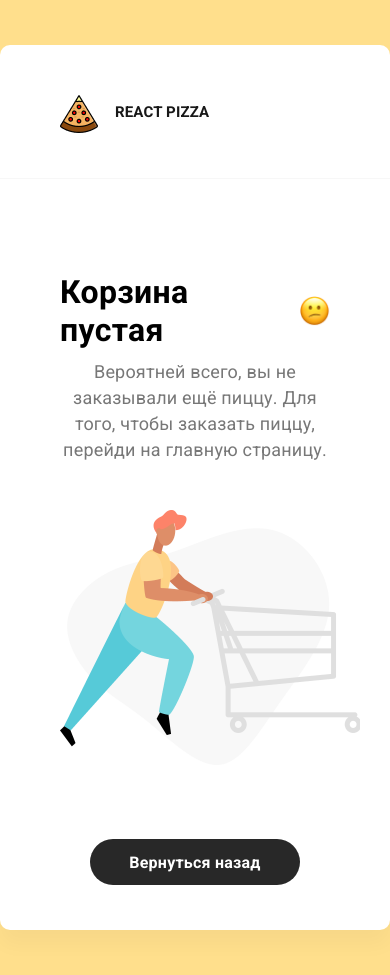
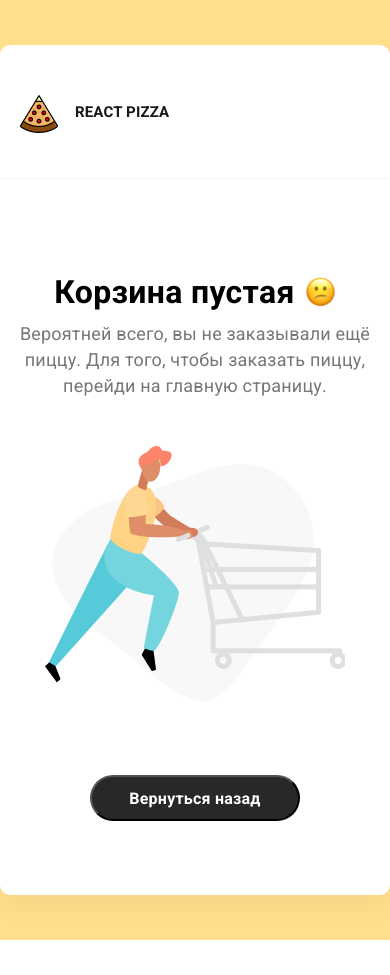
Before and after one commit to Sorini92/pizza, a React (Create React App) app: page /buscet in a window 390 px wide. After the commit the page ends 940 px from the top, so only its background shows below. Built offline with nearby package versions, Linux system fonts and the light colour scheme.

Commit message:
save buscet in local storage

```diff
--- a/src/components/buscetItem/buscetItem.scss
+++ b/src/components/buscetItem/buscetItem.scss
@@ -17,6 +17,9 @@
                     align-items: center;
                     width: 350px;
                     justify-content: flex-start;
+                    @media (max-width: 400px) {
+                        width: 450px
+                    }
                     &-img {
                         max-width: 80px;
                         max-height: 80px;
@@ -35,6 +38,9 @@
                         @media (max-width: 600px) {
                             font-size: 16px;
                         }
+                        @media (max-width: 400px) {
+                            font-size: 12px;
+                        }
                     }
                     &-descr {
                         margin-top: 3px;
@@ -45,6 +51,9 @@
                         color: #8D8D8D;
                         @media (max-width: 600px) {
                             font-size: 16px;
+                        }
+                        @media (max-width: 400px) {
+                            font-size: 12px;
                         }
                     }
                 }
@@ -84,6 +93,13 @@
                         margin-left: 12px;
                         @media (max-width: 600px) {
                             font-size: 16px;
+                            margin-right: 6px;
+                            margin-left: 6px;
+                        }
+                        @media (max-width: 400px) {
+                            margin-right: 3px;
+                            margin-left: 3px;
+                            font-size: 12px;
                         }
                     }
                     &-plus {
@@ -118,6 +134,9 @@
                     @media (max-width: 600px) {
                         font-size: 15px;
                     }
+                    @media (max-width: 400px) {
+                        font-size: 12px;
+                    }
                 }
                 &-delete {
                     margin-left: 5px;
--- a/src/components/categories/categories.scss
+++ b/src/components/categories/categories.scss
@@ -41,6 +41,11 @@
 			margin-bottom: 8px;
 			font-size: 12px;
 		}
+		@media (max-width: 395px) {
+			padding: 6px 12px;
+			margin-bottom: 8px;
+			font-size: 12px;
+		}
         &:hover {
           background-color: darken(#f9f9f9, 5%);
         }
--- a/src/components/header/header.scss
+++ b/src/components/header/header.scss
@@ -119,3 +119,31 @@
         }
     }
 }
+
+@media (max-width: 395px) {
+    .header {
+        padding-left: 20px;
+        padding-right: 20px;
+        display: flex;
+        justify-content: space-between;
+        &__left {
+            width: 80px;
+            &-title {
+                margin-top: 13px;
+                font-size: 15px;
+            }
+            &-descr {
+                display: none;
+            }
+        }
+        &__right {
+            min-width: 150px;
+            &-sum {
+                font-size: 13px;
+            }
+            &-count {
+                font-size: 13px;
+            }
+        }
+    }
+}
--- a/src/index.js
+++ b/src/index.js
@@ -2,13 +2,16 @@ import React from 'react';
 import ReactDOM from 'react-dom/client';
 import App from './components/app/App';
 import { Provider } from 'react-redux';
-import {store} from './store/index';
+import {store, persistor} from './store/index';
+import { PersistGate } from 'redux-persist/integration/react';
 
 import './styles/index.scss';
 
 const root = ReactDOM.createRoot(document.getElementById('root'));
 root.render(
-  <Provider store={store}>
-    <App />
-  </Provider>,
+	<Provider store={store}>
+		<PersistGate loading={null} persistor={persistor}>
+			<App />
+		</PersistGate>
+	</Provider>,
 );
--- a/src/pages/Buscet.js
+++ b/src/pages/Buscet.js
@@ -62,11 +62,11 @@ const Buscet = () => {
                 Для того, чтобы заказать пиццу, перейди на главную страницу.
             </div>
             <img src={empty} alt='img empty buscet' className="buscet__empty-img"/>
-            <div onClick={goBack} className="buscet__empty-btn">Вернуться назад</div>
+            <button onClick={goBack} className="buscet__empty-btn">Вернуться назад</button>
         </div>
     )
 
-    const elements = () => {
+    const somethingInBuscet = () => {
         return (
             <>
                 <div className="buscet__top">
@@ -123,7 +123,7 @@ const Buscet = () => {
                         </svg>
                             <span>Вернуться назад</span>
                         </div>
-                        <div onClick={onClickOrder} className="buscet__bottom-btns-right">Оплатить сейчас</div>
+                        <button onClick={onClickOrder} className="buscet__bottom-btns-right">Оплатить сейчас</button>
                     </div>
                 </div>
             </>
@@ -138,7 +138,7 @@ const Buscet = () => {
             </Helmet>
             <Header show={false}/>
             <div className="buscet">
-                {totalCount !== 0 ? elements() : emptyBuscet()}
+                {totalCount !== 0 ? somethingInBuscet() : emptyBuscet()}
             </div>
         </>
     )
--- a/src/pages/buscet.scss
+++ b/src/pages/buscet.scss
@@ -4,6 +4,14 @@
     margin-top: 94px;
     @media (max-width: 991px) {
         padding: 0 60px 0 60px;
+    }
+    @media (max-width: 778px) {
+        padding-left: 40px;
+        padding-right: 40px;
+    }
+    @media (max-width: 395px) {
+        padding-left: 15px;
+        padding-right: 15px;
     }
     &__top {
         display: flex;
@@ -22,12 +30,16 @@
                 font-size: 32px;
                 letter-spacing: 0.01em;
                 color: #000000;
+                @media (max-width: 400px) {
+                    font-size: 24px;
+                }
             }
         }
         &-right {
             display: flex;
             align-items: center;
             cursor: pointer;
+
             &-img {
                 max-width: 20px;
                 max-height: 20px;
@@ -37,6 +49,9 @@
                 font-weight: 400;
                 font-size: 16px;
                 color: #B6B6B6;
+                @media (max-width: 400px) {
+                    font-size: 16px;
+                }
                 &:hover {
                     color: darken(grey, 5%);
                 }
@@ -56,6 +71,9 @@
                 @media (max-width: 600px) {
                     font-size: 18px;
                 }
+                @media (max-width: 400px) {
+                    font-size: 16px;
+                }
                 span {
                     font-weight: 700;
                 }
@@ -69,6 +87,9 @@
                 color: #000000;
                 @media (max-width: 600px) {
                     font-size: 18px;
+                }
+                @media (max-width: 400px) {
+                    font-size: 16px;
                 }
                 span {
                     font-weight: 700;
--- a/src/pages/home.scss
+++ b/src/pages/home.scss
@@ -27,4 +27,12 @@
 .container {
     padding-left: 60px;
     padding-right: 60px;
+    @media (max-width: 778px) {
+        padding-left: 40px;
+        padding-right: 40px;
+    }
+    @media (max-width: 395px) {
+        padding-left: 15px;
+        padding-right: 15px;
+    }
 }
--- a/src/store/index.js
+++ b/src/store/index.js
@@ -1,9 +1,41 @@
-import { configureStore } from '@reduxjs/toolkit'
+import { configureStore, combineReducers } from '@reduxjs/toolkit'
+import {
+	persistStore,
+	persistReducer,
+	FLUSH,
+	REHYDRATE,
+	PAUSE,
+	PERSIST,
+	PURGE,
+	REGISTER,
+} from 'redux-persist'
+import storage from 'redux-persist/lib/storage'
+
 import pizzas from '../pages/pizzasSlice';
 import buscet from '../pages/buscetSlice';
 
+const rootReducer = combineReducers({
+	pizzas,
+	buscet
+})
+
+const persistConfig = {
+	key: 'root',
+	storage,
+	blacklist: ['pizzas']
+}
+
+const persistedReducer = persistReducer(persistConfig, rootReducer);
+
 export const store = configureStore({
-  reducer: {pizzas, buscet},
-  middleware: getDefaultMiddleware => getDefaultMiddleware(),
-  devTools: process.env.NODE_ENV !== 'production',
+	reducer: persistedReducer,
+	middleware: (getDefaultMiddleware) =>
+    getDefaultMiddleware({
+      serializableCheck: {
+        ignoredActions: [FLUSH, REHYDRATE, PAUSE, PERSIST, PURGE, REGISTER],
+      },
+    }),
+	devTools: process.env.NODE_ENV !== 'production',
 })
+
+export const persistor = persistStore(store);
```
Also changed, not shown: package.json (+6 -1 lines), 1 other file (tests, documents, lock files or other folders).
